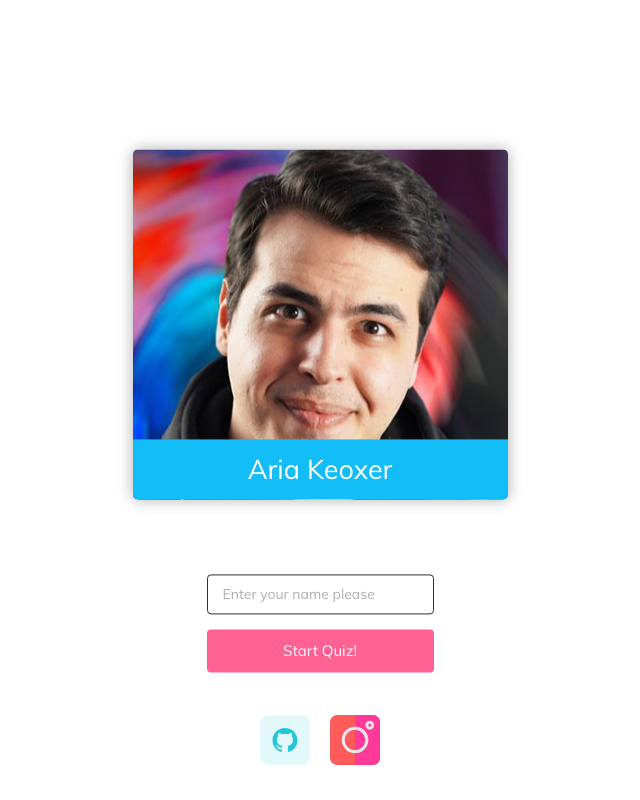
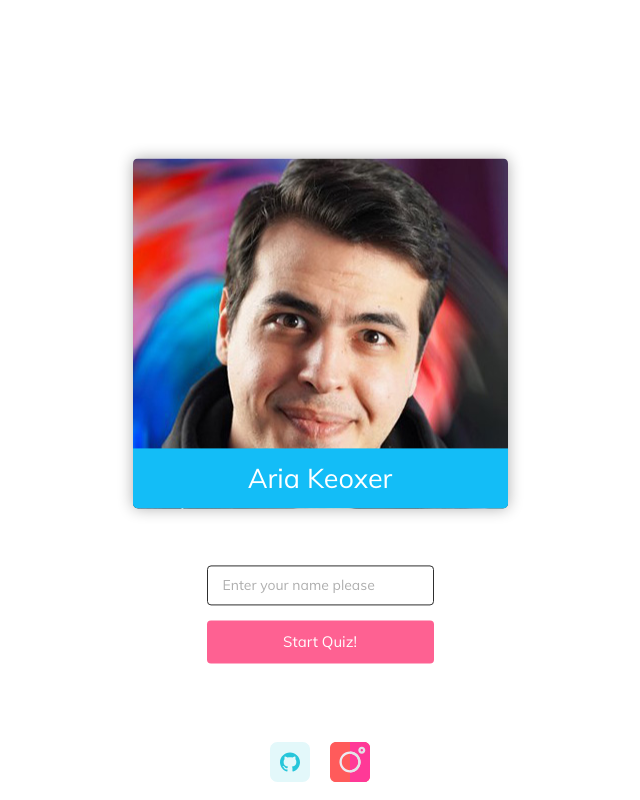
Before and after one commit to samanrashidii/youdonome, a Vue app: page / in a window 1280 px wide. Both pictures are taken after a click on the element "Aria Keoxer". Shown: the whole page, without its empty margins (320-960 px from the left). Built offline with nearby package versions, Linux system fonts and the light colour scheme.

Commit message:
fix social box in start quiz page

```diff
--- a/src/components/Socials.vue
+++ b/src/components/Socials.vue
@@ -1,5 +1,5 @@
 <template>
-  <div class="socials">
+  <div class="socials pb-1">
     <ul>
         <li
             v-for="social in socials"
--- a/src/components/StartQuiz.vue
+++ b/src/components/StartQuiz.vue
@@ -5,7 +5,7 @@
       :name="profile.name"
     />
     <form
-      class="mt-3"
+      class="mt-2"
       @submit.prevent="usernameInserted()"
     >
       <input
--- a/src/sass/components/socials.scss
+++ b/src/sass/components/socials.scss
@@ -7,7 +7,7 @@
         display: flex;
         justify-content: center;
         align-items: center;
-        height: $social-box-height;
+        // height: $social-box-height;
         li{
             margin:0 10px;
             img{
--- a/src/sass/prepared/_variables.scss
+++ b/src/sass/prepared/_variables.scss
@@ -36,6 +36,6 @@ $transition-sm: 0.2s ease-in-out;
 // Elements Styles
 $input-height: 40px;
 $social-box-height: 120px;
-$social-icon-width: 50px;
+$social-icon-width: 40px;
 $profile-box-width: 375px;
 $profile-box-height: 350px;
```
